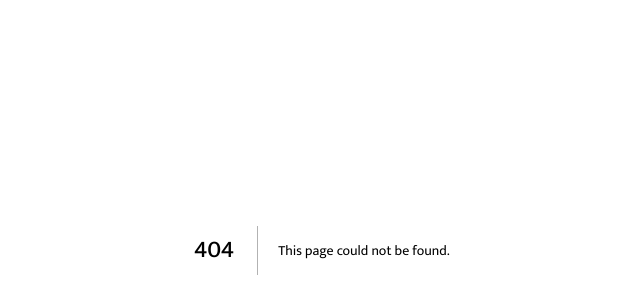
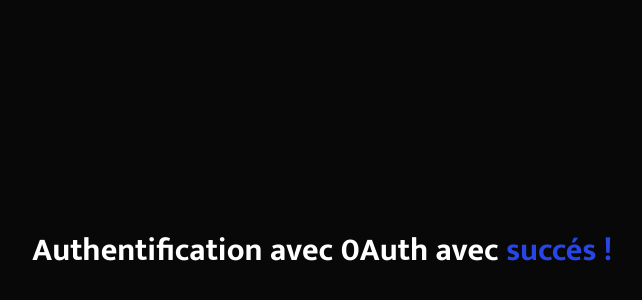
Before and after one commit to KiritoEM/0Auth, a Next.js app in the folder client/: page /sucessful in a window 1280 px wide. Before the commit this address had no page. Shown: the part 150-450 px from the top of the page, without its empty margins (318-960 px from the left). Built offline with nearby package versions, Linux system fonts and the light colour scheme.

Commit message:
add redirect-success

```diff
--- /dev/null
+++ b/client/src/pages/sucessful/index.tsx
@@ -0,0 +1,11 @@
+const index = (): JSX.Element => {
+  return (
+    <section id="accueil">
+      <h1>
+        Authentification avec 0Auth avec <span>succés ! </span>
+      </h1>
+    </section>
+  );
+};
+
+export default index;
--- /dev/null
+++ b/client/src/styles/accueil.scss
@@ -0,0 +1,24 @@
+#accueil {
+    width: 100%;
+    height: 100vh;
+    display: flex;
+    align-items: center;
+    justify-content: center;
+    background-color: $bg-color;
+    overflow: hidden;
+
+    h1 {
+        color: #fff;
+        font-weight: 700;
+        font-size: 2em;
+        text-align: center;
+
+        @include screen(small) {
+            font-size: 33.3px;
+        }
+
+        span {
+            color: $primary;
+        }
+    }
+}
--- a/client/src/styles/index.scss
+++ b/client/src/styles/index.scss
@@ -1,2 +1,3 @@
 @import "./settings";
 @import "./login.scss";
+@import "./accueil.scss";
```
Also changed, not shown: 1 other file (tests, documents, lock files or other folders).
